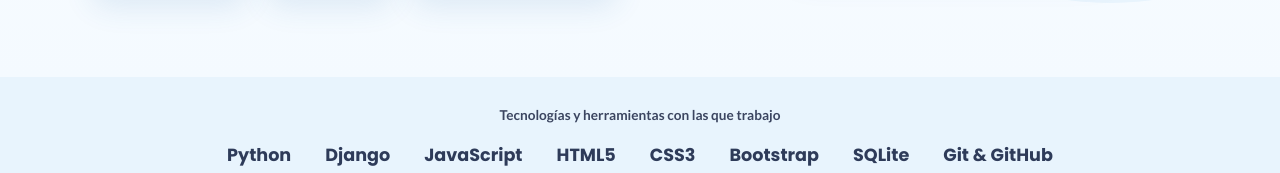
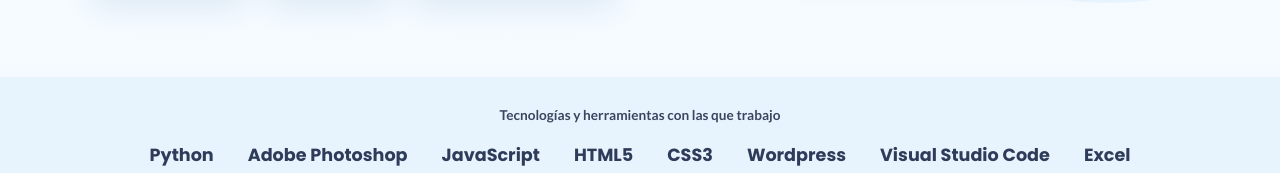
Before and after one commit to BrietnyRamost/CV, a plain HTML site: page index.html in a window 1280 px wide. Shown: the part 630-803 px from the top of the page. Drawn offline with Linux system fonts and the light colour scheme.

Commit message:
index.html

```diff
--- a/index.html
+++ b/index.html
@@ -275,7 +275,7 @@ footer{background:var(--navy);color:#cfd8ee;text-align:center;padding:26px 0;fon
   <div class="contenedor">
     <p>Tecnologías y herramientas con las que trabajo</p>
     <div class="logos">
-      <span>Python</span><span>Django</span><span>JavaScript</span><span>HTML5</span><span>CSS3</span><span>Bootstrap</span><span>SQLite</span><span>Git &amp; GitHub</span>
+      <span>Python</span><span>Adobe Photoshop</span><span>JavaScript</span><span>HTML5</span><span>CSS3</span><span>Wordpress</span><span>Visual Studio Code</span><span>Excel</span>
     </div>
   </div>
 </div>
```
